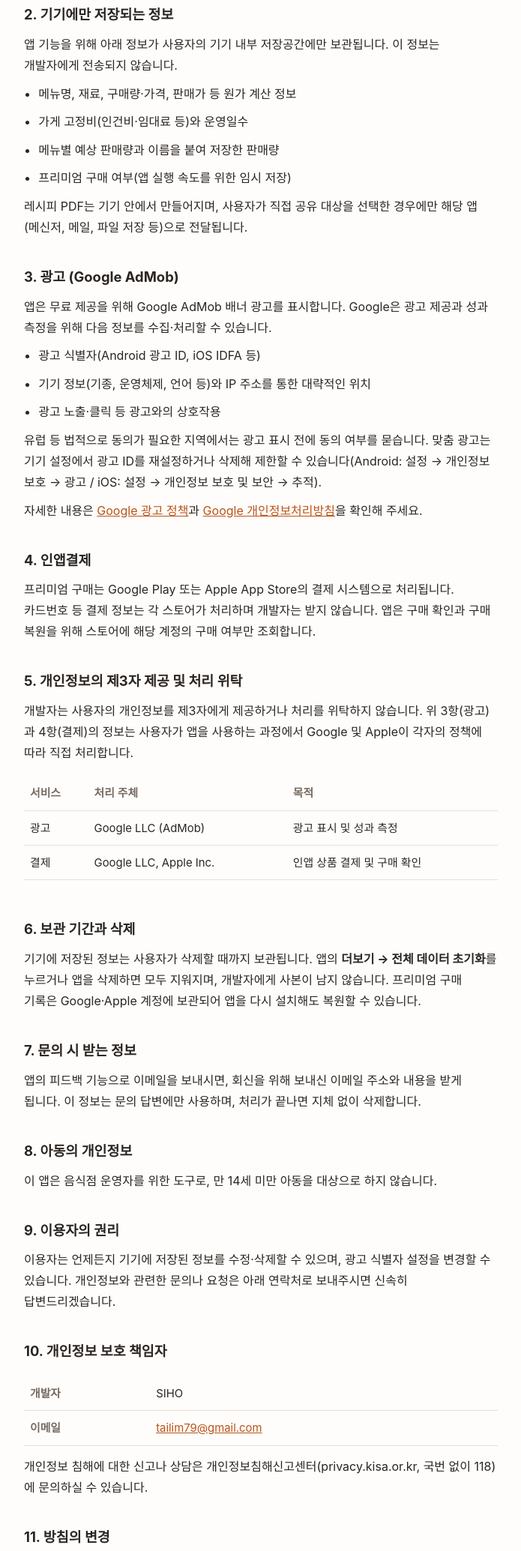
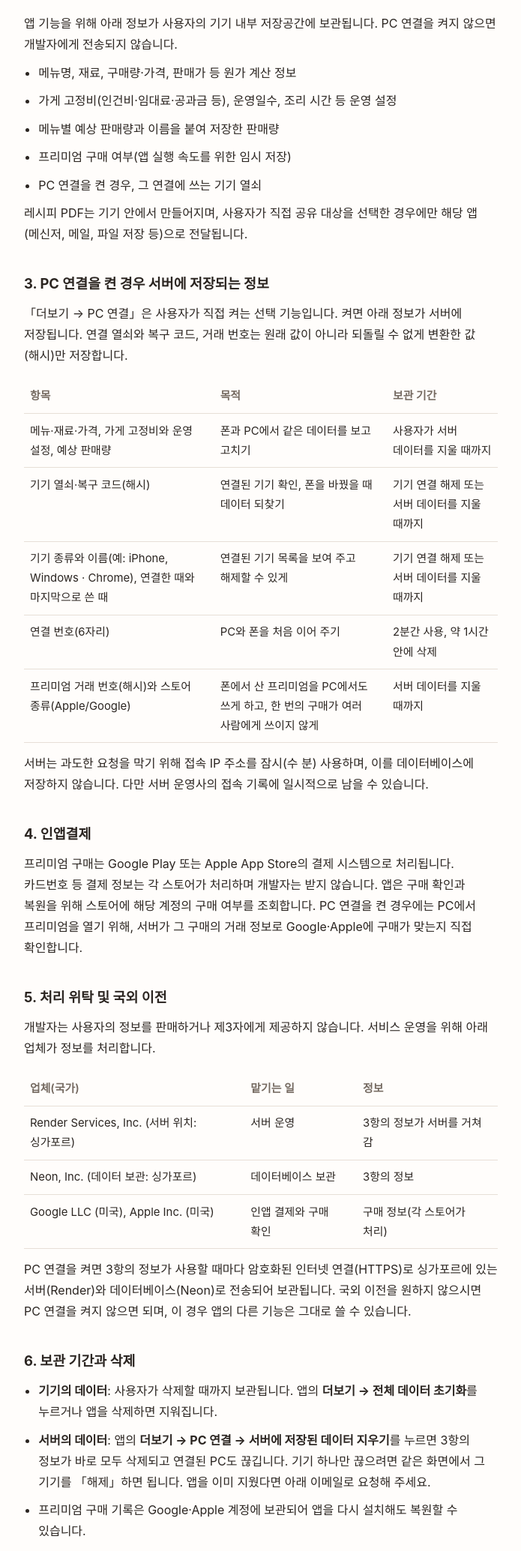
Before and after one commit to SIHO21/cost-privacy, a plain HTML site: page cost-calculator/privacy/index.html in a window 1280 px wide. Shown: the part 545-2614 px from the top of the page at 75% size, without its empty margins (292-987 px from the left). Drawn offline with Linux system fonts and the light colour scheme.

Commit message:
Update index.html

```diff
--- a/cost-calculator/privacy/index.html
+++ b/cost-calculator/privacy/index.html
@@ -53,53 +53,66 @@
   <header>
     <p class="app">코스트랩</p>
     <h1>개인정보처리방침</h1>
-    <p class="date">시행일: 2026년 10월 1일</p>
+    <p class="date">시행일: 2026년 11월 25일</p>
   </header>
 
   <div class="summary">
-    <p>코스트랩은 회원가입이 없고, 입력하신 메뉴·재료·판매량 정보는 <strong>사용자의 기기 안에만 저장</strong>됩니다. 개발자는 이 정보를 수집하거나 서버로 전송하지 않습니다. 다만 앱 안의 광고와 결제는 Google·Apple의 서비스를 통해 제공되며, 이 과정에서 각 회사의 정책에 따라 일부 정보가 처리됩니다.</p>
+    <p>코스트랩은 회원가입과 광고가 없습니다. 입력하신 메뉴·재료·판매량 정보는 기본적으로 <strong>사용자의 기기 안에만 저장</strong>됩니다. 사용자가 직접 <strong>「PC 연결」</strong>을 켠 경우에만, 폰과 PC가 같은 데이터를 쓸 수 있도록 그 데이터를 개발자가 운영하는 서버에 저장합니다. 이름·전화번호·이메일 주소는 받지 않습니다.</p>
   </div>
 
-  <h2>1. 개발자가 수집하는 개인정보</h2>
-  <p>개발자는 앱을 통해 이름, 전화번호, 이메일 주소 등 개인을 식별할 수 있는 정보를 수집하지 않습니다. 앱에는 회원가입·로그인 기능이 없으며, 개발자가 운영하는 서버로 정보를 보내지 않습니다.</p>
+  <h2>1. 받지 않는 정보</h2>
+  <p>앱에는 회원가입·로그인이 없으며, 개발자는 이름, 전화번호, 이메일 주소, 위치, 광고 식별자 등 개인을 알아볼 수 있는 정보를 수집하지 않습니다. 앱에는 광고가 없습니다.</p>
 
   <h2>2. 기기에만 저장되는 정보</h2>
-  <p>앱 기능을 위해 아래 정보가 사용자의 기기 내부 저장공간에만 보관됩니다. 이 정보는 개발자에게 전송되지 않습니다.</p>
+  <p>앱 기능을 위해 아래 정보가 사용자의 기기 내부 저장공간에 보관됩니다. PC 연결을 켜지 않으면 개발자에게 전송되지 않습니다.</p>
   <ul>
     <li>메뉴명, 재료, 구매량·가격, 판매가 등 원가 계산 정보</li>
-    <li>가게 고정비(인건비·임대료 등)와 운영일수</li>
+    <li>가게 고정비(인건비·임대료·공과금 등), 운영일수, 조리 시간 등 운영 설정</li>
     <li>메뉴별 예상 판매량과 이름을 붙여 저장한 판매량</li>
     <li>프리미엄 구매 여부(앱 실행 속도를 위한 임시 저장)</li>
+    <li>PC 연결을 켠 경우, 그 연결에 쓰는 기기 열쇠</li>
   </ul>
   <p>레시피 PDF는 기기 안에서 만들어지며, 사용자가 직접 공유 대상을 선택한 경우에만 해당 앱(메신저, 메일, 파일 저장 등)으로 전달됩니다.</p>
 
-  <h2>3. 광고 (Google AdMob)</h2>
-  <p>앱은 무료 제공을 위해 Google AdMob 배너 광고를 표시합니다. Google은 광고 제공과 성과 측정을 위해 다음 정보를 수집·처리할 수 있습니다.</p>
-  <ul>
-    <li>광고 식별자(Android 광고 ID, iOS IDFA 등)</li>
-    <li>기기 정보(기종, 운영체제, 언어 등)와 IP 주소를 통한 대략적인 위치</li>
-    <li>광고 노출·클릭 등 광고와의 상호작용</li>
-  </ul>
-  <p>유럽 등 법적으로 동의가 필요한 지역에서는 광고 표시 전에 동의 여부를 묻습니다. 맞춤 광고는 기기 설정에서 광고 ID를 재설정하거나 삭제해 제한할 수 있습니다(Android: 설정 → 개인정보 보호 → 광고 / iOS: 설정 → 개인정보 보호 및 보안 → 추적).</p>
-  <p>자세한 내용은 <a href="https://policies.google.com/technologies/ads" rel="noopener">Google 광고 정책</a>과 <a href="https://policies.google.com/privacy" rel="noopener">Google 개인정보처리방침</a>을 확인해 주세요.</p>
-
-  <h2>4. 인앱결제</h2>
-  <p>프리미엄 구매는 Google Play 또는 Apple App Store의 결제 시스템으로 처리됩니다. 카드번호 등 결제 정보는 각 스토어가 처리하며 개발자는 받지 않습니다. 앱은 구매 확인과 구매 복원을 위해 스토어에 해당 계정의 구매 여부만 조회합니다.</p>
-
-  <h2>5. 개인정보의 제3자 제공 및 처리 위탁</h2>
-  <p>개발자는 사용자의 개인정보를 제3자에게 제공하거나 처리를 위탁하지 않습니다. 위 3항(광고)과 4항(결제)의 정보는 사용자가 앱을 사용하는 과정에서 Google 및 Apple이 각자의 정책에 따라 직접 처리합니다.</p>
+  <h2>3. PC 연결을 켠 경우 서버에 저장되는 정보</h2>
+  <p>「더보기 → PC 연결」은 사용자가 직접 켜는 선택 기능입니다. 켜면 아래 정보가 서버에 저장됩니다. 연결 열쇠와 복구 코드, 거래 번호는 원래 값이 아니라 되돌릴 수 없게 변환한 값(해시)만 저장합니다.</p>
   <div class="table-wrap">
   <table>
-      <thead><tr><th>서비스</th><th>처리 주체</th><th>목적</th></tr></thead>
+    <thead><tr><th>항목</th><th>목적</th><th>보관 기간</th></tr></thead>
     <tbody>
-        <tr><td>광고</td><td>Google LLC (AdMob)</td><td>광고 표시 및 성과 측정</td></tr>
-        <tr><td>결제</td><td>Google LLC, Apple Inc.</td><td>인앱 상품 결제 및 구매 확인</td></tr>
+      <tr><td>메뉴·재료·가격, 가게 고정비와 운영 설정, 예상 판매량</td><td>폰과 PC에서 같은 데이터를 보고 고치기</td><td>사용자가 서버 데이터를 지울 때까지</td></tr>
+      <tr><td>기기 열쇠·복구 코드(해시)</td><td>연결된 기기 확인, 폰을 바꿨을 때 데이터 되찾기</td><td>기기 연결 해제 또는 서버 데이터를 지울 때까지</td></tr>
+      <tr><td>기기 종류와 이름(예: iPhone, Windows · Chrome), 연결한 때와 마지막으로 쓴 때</td><td>연결된 기기 목록을 보여 주고 해제할 수 있게</td><td>기기 연결 해제 또는 서버 데이터를 지울 때까지</td></tr>
+      <tr><td>연결 번호(6자리)</td><td>PC와 폰을 처음 이어 주기</td><td>2분간 사용, 약 1시간 안에 삭제</td></tr>
+      <tr><td>프리미엄 거래 번호(해시)와 스토어 종류(Apple/Google)</td><td>폰에서 산 프리미엄을 PC에서도 쓰게 하고, 한 번의 구매가 여러 사람에게 쓰이지 않게</td><td>서버 데이터를 지울 때까지</td></tr>
     </tbody>
   </table>
   </div>
+  <p>서버는 과도한 요청을 막기 위해 접속 IP 주소를 잠시(수 분) 사용하며, 이를 데이터베이스에 저장하지 않습니다. 다만 서버 운영사의 접속 기록에 일시적으로 남을 수 있습니다.</p>
+
+  <h2>4. 인앱결제</h2>
+  <p>프리미엄 구매는 Google Play 또는 Apple App Store의 결제 시스템으로 처리됩니다. 카드번호 등 결제 정보는 각 스토어가 처리하며 개발자는 받지 않습니다. 앱은 구매 확인과 복원을 위해 스토어에 해당 계정의 구매 여부를 조회합니다. PC 연결을 켠 경우에는 PC에서 프리미엄을 열기 위해, 서버가 그 구매의 거래 정보로 Google·Apple에 구매가 맞는지 직접 확인합니다.</p>
+
+  <h2>5. 처리 위탁 및 국외 이전</h2>
+  <p>개발자는 사용자의 정보를 판매하거나 제3자에게 제공하지 않습니다. 서비스 운영을 위해 아래 업체가 정보를 처리합니다.</p>
+  <div class="table-wrap">
+  <table>
+    <thead><tr><th>업체(국가)</th><th>맡기는 일</th><th>정보</th></tr></thead>
+    <tbody>
+      <tr><td>Render Services, Inc. (서버 위치: 싱가포르)</td><td>서버 운영</td><td>3항의 정보가 서버를 거쳐 감</td></tr>
+      <tr><td>Neon, Inc. (데이터 보관: 싱가포르)</td><td>데이터베이스 보관</td><td>3항의 정보</td></tr>
+      <tr><td>Google LLC (미국), Apple Inc. (미국)</td><td>인앱 결제와 구매 확인</td><td>구매 정보(각 스토어가 처리)</td></tr>
+    </tbody>
+  </table>
+  </div>
+  <p>PC 연결을 켜면 3항의 정보가 사용할 때마다 암호화된 인터넷 연결(HTTPS)로 싱가포르에 있는 서버(Render)와 데이터베이스(Neon)로 전송되어 보관됩니다. 국외 이전을 원하지 않으시면 PC 연결을 켜지 않으면 되며, 이 경우 앱의 다른 기능은 그대로 쓸 수 있습니다.</p>
 
   <h2>6. 보관 기간과 삭제</h2>
-  <p>기기에 저장된 정보는 사용자가 삭제할 때까지 보관됩니다. 앱의 <strong>더보기 → 전체 데이터 초기화</strong>를 누르거나 앱을 삭제하면 모두 지워지며, 개발자에게 사본이 남지 않습니다. 프리미엄 구매 기록은 Google·Apple 계정에 보관되어 앱을 다시 설치해도 복원할 수 있습니다.</p>
+  <ul>
+    <li><strong>기기의 데이터</strong>: 사용자가 삭제할 때까지 보관됩니다. 앱의 <strong>더보기 → 전체 데이터 초기화</strong>를 누르거나 앱을 삭제하면 지워집니다.</li>
+    <li><strong>서버의 데이터</strong>: 앱의 <strong>더보기 → PC 연결 → 서버에 저장된 데이터 지우기</strong>를 누르면 3항의 정보가 바로 모두 삭제되고 연결된 PC도 끊깁니다. 기기 하나만 끊으려면 같은 화면에서 그 기기를 「해제」하면 됩니다. 앱을 이미 지웠다면 아래 이메일로 요청해 주세요.</li>
+    <li>프리미엄 구매 기록은 Google·Apple 계정에 보관되어 앱을 다시 설치해도 복원할 수 있습니다.</li>
+  </ul>
 
   <h2>7. 문의 시 받는 정보</h2>
   <p>앱의 피드백 기능으로 이메일을 보내시면, 회신을 위해 보내신 이메일 주소와 내용을 받게 됩니다. 이 정보는 문의 답변에만 사용하며, 처리가 끝나면 지체 없이 삭제합니다.</p>
@@ -108,7 +121,7 @@
   <p>이 앱은 음식점 운영자를 위한 도구로, 만 14세 미만 아동을 대상으로 하지 않습니다.</p>
 
   <h2>9. 이용자의 권리</h2>
-  <p>이용자는 언제든지 기기에 저장된 정보를 수정·삭제할 수 있으며, 광고 식별자 설정을 변경할 수 있습니다. 개인정보와 관련한 문의나 요청은 아래 연락처로 보내주시면 신속히 답변드리겠습니다.</p>
+  <p>이용자는 언제든지 기기와 서버에 저장된 정보를 확인·수정·삭제할 수 있습니다. 개인정보와 관련한 문의나 요청은 아래 연락처로 보내주시면 신속히 답변드리겠습니다.</p>
 
   <h2>10. 개인정보 보호 책임자</h2>
   <div class="table-wrap">
@@ -119,10 +132,14 @@
     </tbody>
   </table>
   </div>
-  <p>개인정보 침해에 대한 신고나 상담은 개인정보침해신고센터(privacy.kisa.or.kr, 국번 없이 118)에 문의하실 수 있습니다.</p>
+  <p>개인정보 침해에 대한 신고나 상담은 개인정보침해신고센터(<a href="https://privacy.kisa.or.kr">privacy.kisa.or.kr</a>, 국번 없이 118)에 문의하실 수 있습니다.</p>
 
   <h2>11. 방침의 변경</h2>
   <p>이 방침이 변경되면 이 페이지에 변경 내용과 시행일을 게시합니다.</p>
+  <ul>
+    <li>2026년 11월 25일: 광고(Google AdMob) 삭제, 선택 기능 「PC 연결」과 서버 저장·국외 이전 내용 추가</li>
+    <li>2026년 10월 1일: 최초 시행</li>
+  </ul>
 
   <footer>코스트랩(CostLab) · 패키지명 com.siho.siyul.cost</footer>
 </main>
```
Lines whose indentation alone changed are shown as unchanged.
